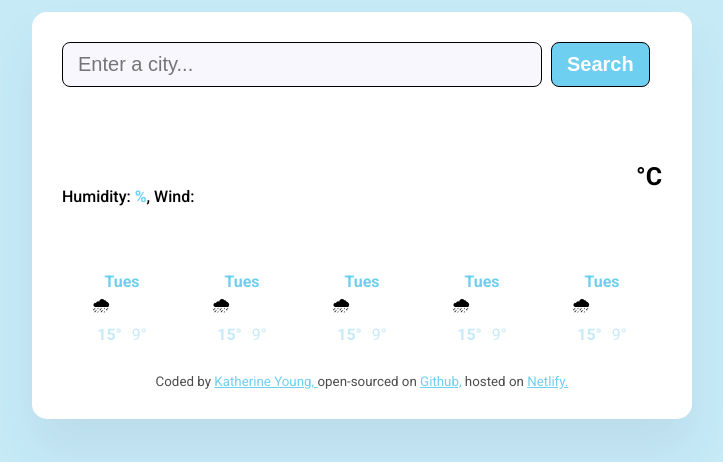
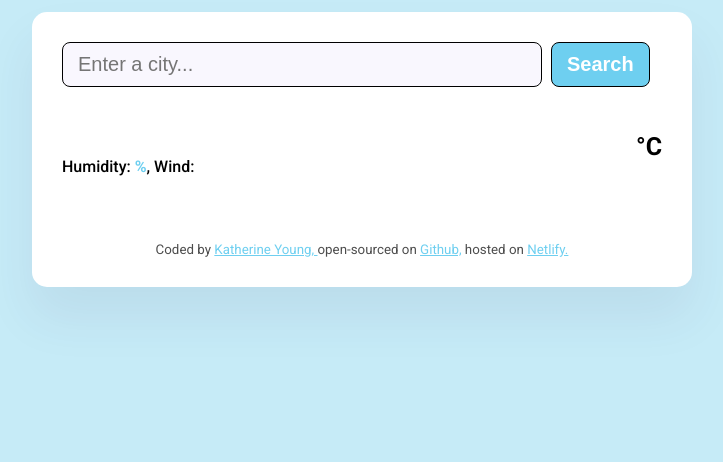
Before and after one commit to Katherine86/weather-application-project, a plain HTML site: page index.html in a window 1280 px wide. Shown: the whole page, without its empty margins (278-1001 px from the left). Drawn offline with nearby package versions, Linux system fonts and the light colour scheme; no server answers.

Commit message:
Re-committing

```diff
--- a/index.html
+++ b/index.html
@@ -45,48 +45,7 @@
         </div>
         </main>
         <div></div>
-        <div class="weather-forecast" id="forecast">
-          <div class="weather-forecast-day">
-          <div class="weather-forecast-date">Tues</div>
-          <div class="weather-forecast-icon">🌧</div>
-          <div class="weather-forecast-temperatures">
-            <div class="weather-forecast-temperature-high"><strong>15&deg</strong></div>
-            <div class="weather-forecast-temperature-low">9&deg</div>
-          </div>
-          </div>
-          <div class="weather-forecast-day">
-          <div class="weather-forecast-date">Tues</div>
-          <div class="weather-forecast-icon">🌧</div>
-          <div class="weather-forecast-temperatures">
-            <div class="weather-forecast-temperature-high"><strong>15&deg</strong></div>
-            <div class="weather-forecast-temperature-low">9&deg</div>
-          </div>
-          </div>
-          <div class="weather-forecast-day">
-          <div class="weather-forecast-date">Tues</div>
-          <div class="weather-forecast-icon">🌧</div>
-          <div class="weather-forecast-temperatures">
-            <div class="weather-forecast-temperature-high"><strong>15&deg</strong></div>
-            <div class="weather-forecast-temperature-low">9&deg</div>
-          </div>
-          </div>
-          <div class="weather-forecast-day">
-          <div class="weather-forecast-date">Tues</div>
-          <div class="weather-forecast-icon">🌧</div>
-          <div class="weather-forecast-temperatures">
-            <div class="weather-forecast-temperature-high"><strong>15&deg</strong></div>
-            <div class="weather-forecast-temperature-low">9&deg</div>
-          </div>
-          </div>
-          <div class="weather-forecast-day">
-          <div class="weather-forecast-date">Tues</div>
-          <div class="weather-forecast-icon">🌧</div>
-          <div class="weather-forecast-temperatures">
-            <div class="weather-forecast-temperature-high"><strong>15&deg</strong></div>
-            <div class="weather-forecast-temperature-low">9&deg</div>
-          </div>
-          </div>
-          </div>
+        <div class="weather-forecast" id="forecast"></div>
       </main>
       <footer>
         Coded by
--- a/style.css
+++ b/style.css
@@ -54,10 +54,6 @@ a {
 #percentage-sign {
   color: #6ecff0;
   font-weight: bolder;
-}
-
-main {
-  padding: 30px 0;
 }
 
 .weather-app-city {
```
